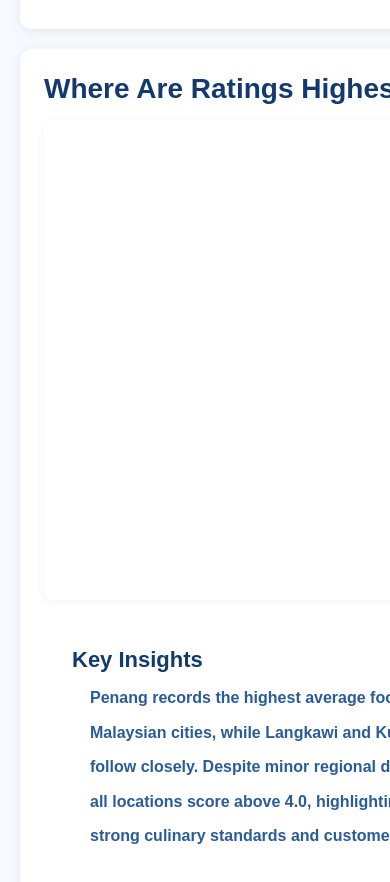
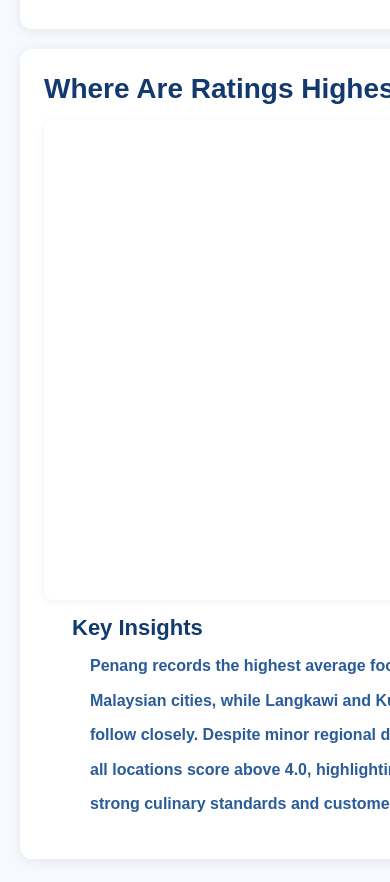
Before and after one commit to shannelp/fit3179_datavisualisation_2, a plain HTML site: page index.html in a window 390 px wide. Shown: the part 1200-2082 px from the top of the page. Drawn offline with nearby package versions, Linux system fonts and the light colour scheme; a script that the page names is missing.

Commit message:
Update style.css

```diff
--- a/style.css
+++ b/style.css
@@ -160,12 +160,9 @@ body::before {
 /* -------------------------------------------------- */
 /* LOLLIPOP CHART + INSIGHTS PANEL */
 /* -------------------------------------------------- */
-.chart-row {
-  align-items: stretch;
-  display: flex;
-  flex-wrap: wrap;
-  gap: 20px;
-}
+
+/* Let Pure.css handle the columns; do NOT override with flex */
+.chart-row { margin: 0; }
 
 /* Left: Lollipop chart container */
 .story-lollipop {
@@ -197,9 +194,7 @@ body::before {
 }
 
 /* Right: Insights column */
-.insight-panel {
-  padding: 8px 22px 8px 28px;
-}
+.insight-panel { padding: 8px 22px 8px 28px; }
 .insight-title {
   font-weight: 800;
   font-size: 22px;
@@ -214,9 +209,7 @@ body::before {
   font-weight: 600;
   list-style-type: disc;
 }
-.insight-list li {
-  margin: 8px 0;
-}
+.insight-list li { margin: 8px 0; }
 .insight-footnote {
   margin-top: 6px;
   font-size: 12.5px;
@@ -225,18 +218,10 @@ body::before {
 }
 
 /* Keep spacing between sections consistent */
-section.pure-g {
-  margin-top: 24px;
-}
+section.pure-g { margin-top: 24px; }
 
 /* -------------------------------------------------- */
 /* RESPONSIVE TWEAKS */
 /* -------------------------------------------------- */
-@media (max-width: 768px) {
-  .chart-row {
-    flex-direction: column;
-  }
-  .insight-panel {
-    padding-top: 20px;
-  }
-}
+/* No special rules needed—Pure's classes handle stacking:
+   pure-u-1 (mobile) + pure-u-md-2-3 / pure-u-md-1-3 (md+). */
```
